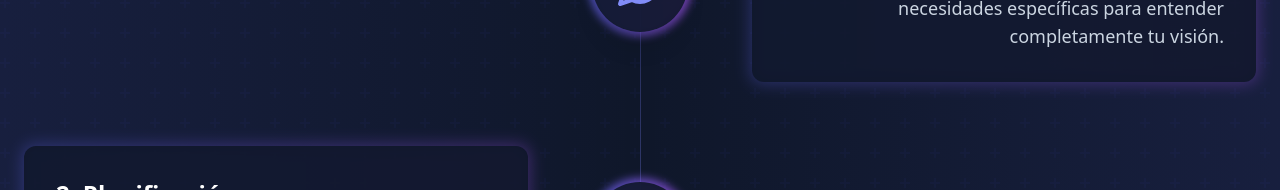
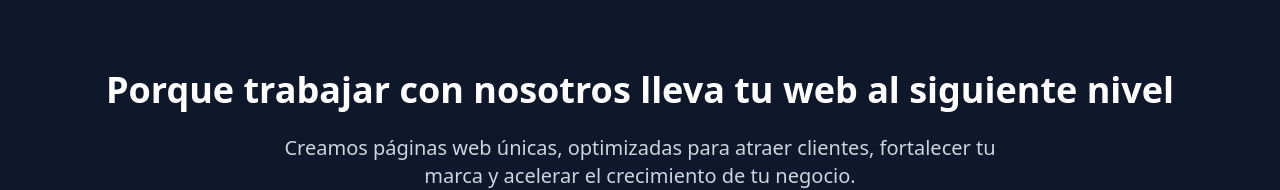
Before and after one commit to SafenSound21/expansion, a React (Vite) app: page / in a window 1280 px wide. Shown: the part 3779-3969 px from the top of the page. Built offline with nearby package versions, Linux system fonts and the light colour scheme; no server answers.

Commit message:
change order

```diff
--- a/src/pages/Home.tsx
+++ b/src/pages/Home.tsx
@@ -14,11 +14,11 @@ export function Home({ currentLang }: HomeProps) {
   return (
     <>
       <Hero currentLang={currentLang} />
-      <Features />
+      <Process />
+      <Faq />
       <StartNow />
       <Services currentLang={currentLang} />
-      <Process />
-      <Faq />
+      <Features />
       <SmallContact />
     </>
   );
```
